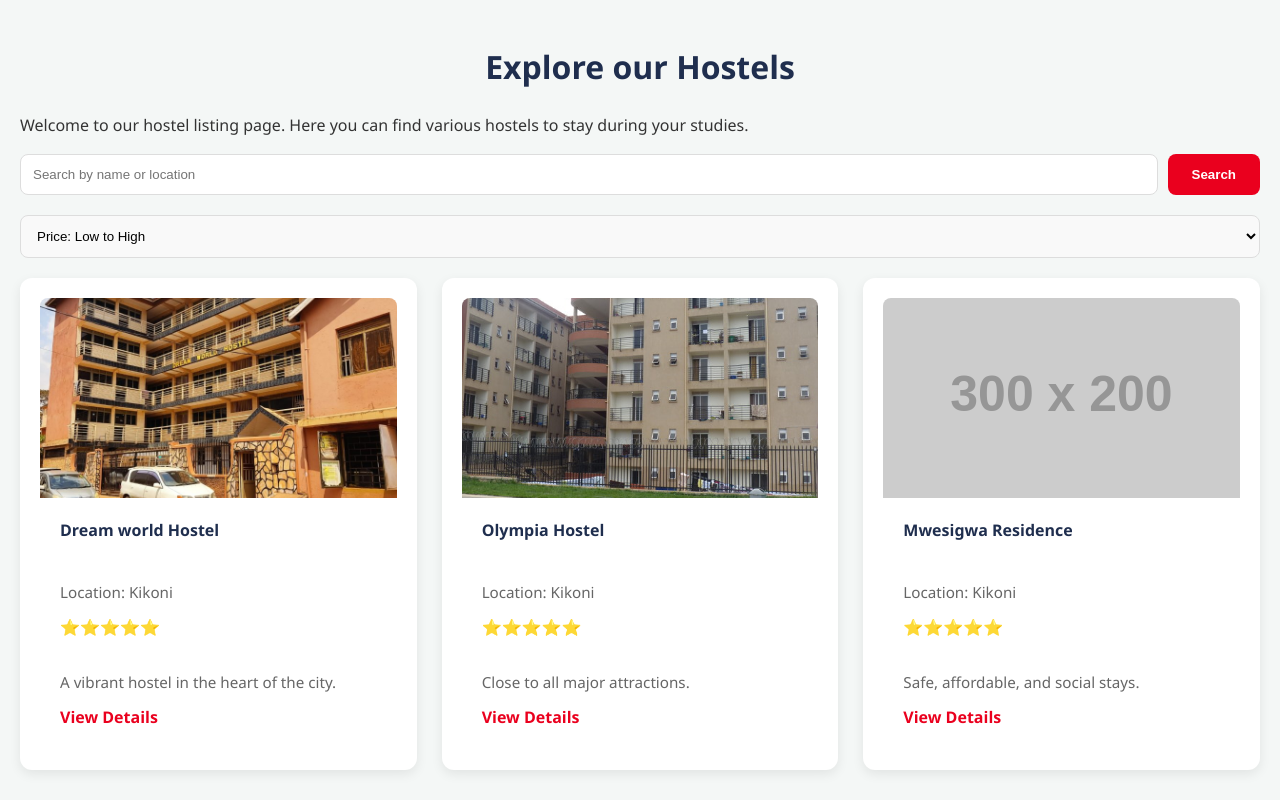
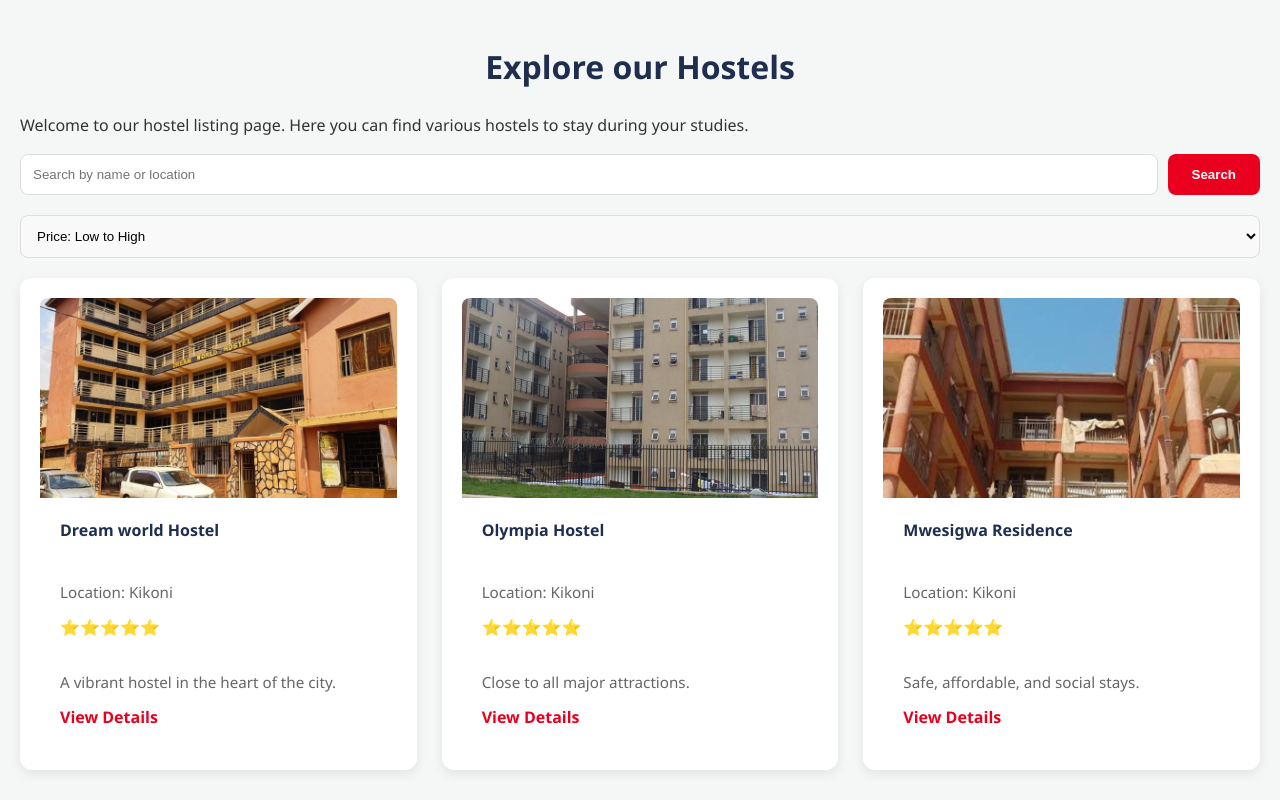
Before and after one commit to Nate-steven-dev/Front-End-repository, a React (Create React App) app in the folder hostel-booking/: page /hostelList in a window 1280 px wide. Shown: the top 800 px of the page. Built offline with nearby package versions, Linux system fonts and the light colour scheme.

Commit message:
added the images

```diff
--- a/hostel-booking/src/components/hostelDetails.js
+++ b/hostel-booking/src/components/hostelDetails.js
@@ -2,6 +2,11 @@ import React from 'react';
 import { useParams, Link } from 'react-router-dom';
 import '../App.css'
 import Footer from './footer'
+import singleImage from '../Assets/single.jpg';
+import single2Image from '../Assets/single2.jpg';
+import doubleImage from '../Assets/double.jpg';
+import double2Image from '../Assets/double2.jpg';
+import tripleImage from '../Assets/triple.jpg';
 
 // In a real app, this data would likely come from a global state or an API call
 const hostelsData = [
@@ -11,11 +16,9 @@ const hostelsData = [
         location: "Kikoni",
         description: "A vibrant hostel in the heart of the city, close to all major attractions. We offer comfortable dormitory-style accommodations with free Wi-Fi, communal kitchens, and social areas where you can meet fellow students. Our friendly staff are here to help you make the most of your stay.",
         images: [
-            "https://via.placeholder.com/300x200?text=Gallery+1",
-            "https://via.placeholder.com/300x200?text=Gallery+2",
-            "https://via.placeholder.com/300x200?text=Gallery+3",
-            "https://via.placeholder.com/300x200?text=Gallery+4",
-            "https://via.placeholder.com/300x200?text=Gallery+5"
+            singleImage,
+            doubleImage,
+            tripleImage
         ],
         amenities: ["Free high-speed Wifi", "Social Area", "Laundry Facilities", "TV room","Shuttle"],
         rooms: [
@@ -26,7 +29,9 @@ const hostelsData = [
     },
     // Add other hostel details here...
     { id: 2, name: "Olympia Hostel", location: "Kikoni", description: "Close to all major attractions. Strategically located in the heart of kikoni, next to Makerere's western gate, fenced all around",
-        images: ["https://via.placeholder.com/300x200"],
+        images: [double2Image,
+            single2Image,
+            tripleImage],
         amenities: ["Free high-speed Wifi", "Basketball court", "Laundry Facilities", "TV room","Shuttle"],
         rooms: [
             { type: "Single room", price: "1,800,000", image: "https://via.placeholder.com/250x150?text=Single+Room" },
@@ -34,7 +39,9 @@ const hostelsData = [
             { type: "Triple room", price: "800,000", image: "https://via.placeholder.com/250x150?text=Triple+Room" }]
         },
     { id: 3, name: "Mwesigwa Residence", location: "Kikoni", description: "Safe, affordable, and social stays. Complete with a restaurant, supermarket, a wide enough parking lot. It's just a home away from home",
-        images: ["https://via.placeholder.com/300x200"],
+        images: [tripleImage,
+            single2Image,
+            doubleImage],
         amenities: ["Free high-speed Wifi", "Mini-supermarket", "Social Area", "Laundry Facilities", "TV room","Shuttle"],
         rooms: [
             { type: "Single room", price: "2,000,000", image: "https://via.placeholder.com/250x150?text=Single+Room" },
@@ -42,7 +49,9 @@ const hostelsData = [
             { type: "Triple room", price: "700,000", image: "https://via.placeholder.com/250x150?text=Triple+Room" }]
         },
     { id: 4, name: "Helican Hostel", location: "Kikumi kikumi", description: "Modern, fully furnished rooms, like no ohter within and around makerere. Tight security available 24/7, no need to worry about the safety of your lives and property",
-        images: ["https://via.placeholder.com/300x200"],
+        images: [double2Image,
+            "https://via.placeholder.com/300x200?text=Gallery+2",
+            "https://via.placeholder.com/300x200?text=Gallery+3"],
         amenities: ["Free high-speed Wifi", "Backup generator", "Social Area", "Laundry Facilities", "TV room"],
         rooms: [
             { type: "Single room", price: "900,000", image: "https://via.placeholder.com/250x150?text=Single+Room" },
@@ -50,7 +59,9 @@ const hostelsData = [
             { type: "Triple room", price: "400,000", image: "https://via.placeholder.com/250x150?text=Triple+Room" }]
         },
     { id: 5, name: "Aryan Hostel", location: "Wandegeya", description: "A friendly and supportive environment. We have a gym equiped with all the latest mordern tools, which shows that we care as much about your physical fitness",
-        images: ["https://via.placeholder.com/300x200"],
+        images: ["https://via.placeholder.com/300x200",
+            "https://via.placeholder.com/300x200?text=Gallery+2",
+            "https://via.placeholder.com/300x200?text=Gallery+3"],
         amenities: ["Free high-speed Wifi", "Gym", "Shuttle", "Laundry Facilities", "TV room"],
         rooms: [
             { type: "Single room", price: "1,200,000", image: "https://via.placeholder.com/250x150?text=Single+Room" },
@@ -58,7 +69,9 @@ const hostelsData = [
             { type: "Triple room", price: "500,000", image: "https://via.placeholder.com/250x150?text=Triple+Room" }]
         },
     { id: 6, name: "Muhika Hostel", location: "Kikoni", description: "Your home away from home. Best place to stay for all kinds of people as you will witness from our diverse tenants from diffent backgrounds and lifestyles",
-        images: ["https://via.placeholder.com/300x200"],
+        images: ["https://via.placeholder.com/300x200",
+            "https://via.placeholder.com/300x200?text=Gallery+2",
+            "https://via.placeholder.com/300x200?text=Gallery+3"],
         amenities: ["Free high-speed Wifi", "Stocked Canteens", "Social Area", "Laundry Facilities", "TV room","Shuttle"],
         rooms: [
             { type: "Single room", price: "1,000,000", image: "https://via.placeholder.com/250x150?text=Single+Room" },
@@ -66,7 +79,8 @@ const hostelsData = [
             { type: "Triple room", price: "500,000", image: "https://via.placeholder.com/250x150?text=Triple+Room" }]
         },
     { id: 7, name: "New Nana Hostel", location: "Old Kampala", description: "Experience the best of student life that you will not find anywhere else within and around makerere university",
-        images: ["https://via.placeholder.com/300x200"],
+        images: ["https://via.placeholder.com/300x200","https://via.placeholder.com/300x200?text=Gallery+2",
+            "https://via.placeholder.com/300x200?text=Gallery+3"],
         amenities: ["Free high-speed Wifi", "Mini-football pitch", "Social Area", "Laundry Facilities", "TV room","Shuttle"],
         rooms: [
             { type: "Single room", price: "1,000,000", image: "https://via.placeholder.com/250x150?text=Single+Room" },
@@ -74,7 +88,9 @@ const hostelsData = [
             { type: "Triple room", price: "600,000", image: "https://via.placeholder.com/250x150?text=Triple+Room" }]
         },
     { id: 8, name: "Baskon Hostel", location: "Kikoni", description: "Comfort and convenience in one package.We promise you will not have a reason to complain, with our round the clock care and attention to details.",
-        images: ["https://via.placeholder.com/300x200"],
+        images: ["https://via.placeholder.com/300x200",
+            "https://via.placeholder.com/300x200?text=Gallery+2",
+            "https://via.placeholder.com/300x200?text=Gallery+3"],
         amenities: ["Free high-speed Wifi", "Printery", "Social Area", "Laundry Facilities", "TV room","Mosque"],
         rooms: [
             { type: "Single room", price: "800,000", image: "https://via.placeholder.com/250x150?text=Single+Room" },
--- a/hostel-booking/src/components/hostelList.js
+++ b/hostel-booking/src/components/hostelList.js
@@ -6,6 +6,8 @@ import olympiaImage from '../Assets/olympia.jpeg';
 import aryanImage from '../Assets/aryan.jpeg';
 import baskonImage from '../Assets/baskon.jpeg';
 import hellicanImage from '../Assets/hellican.jpeg';
+import mwesigwaImage from '../Assets/mwesigwa.jpg';
+import newnanaImage from '../Assets/newnana.jpg';
 import '../App.css';
 import Footer from './footer';
 
@@ -13,11 +15,11 @@ import Footer from './footer';
 const hostelsData = [
     { id: 1, name: "Dream world Hostel", location: "Kikoni", description: "A vibrant hostel in the heart of the city.", image: dreamworldImage },
     { id: 2, name: "Olympia Hostel", location: "Kikoni", description: "Close to all major attractions.", image: olympiaImage },
-    { id: 3, name: "Mwesigwa Residence", location: "Kikoni", description: "Safe, affordable, and social stays.", image: "https://via.placeholder.com/300x200" },
+    { id: 3, name: "Mwesigwa Residence", location: "Kikoni", description: "Safe, affordable, and social stays.", image:mwesigwaImage },
     { id: 4, name: "Helican Hostel", location: "Kikumi kikumi", description: "Modern, fully furnished rooms.", image: hellicanImage},
     { id: 5, name: "Aryan Hostel", location: "Wandegeya", description: "A friendly and supportive environment.", image: aryanImage },
     { id: 6, name: "Muhika Hostel", location: "Kikoni", description: "Your home away from home.", image: muhikaImage },
-    { id: 7, name: "New Nana Hostel", location: "Old Kampala", description: "Experience the best of student life.", image: "https://via.placeholder.com/300x200" },
+    { id: 7, name: "New Nana Hostel", location: "Old Kampala", description: "Experience the best of student life.", image: newnanaImage},
     { id: 8, name: "Baskon Hostel", location: "Kikoni", description: "Comfort and convenience in one package.", image: baskonImage },
 ];
 
```
Also changed, not shown: hostel-booking/src/Assets/triple.jpg (renamed from hostel-booking/src/Assets/double room.jpg).
